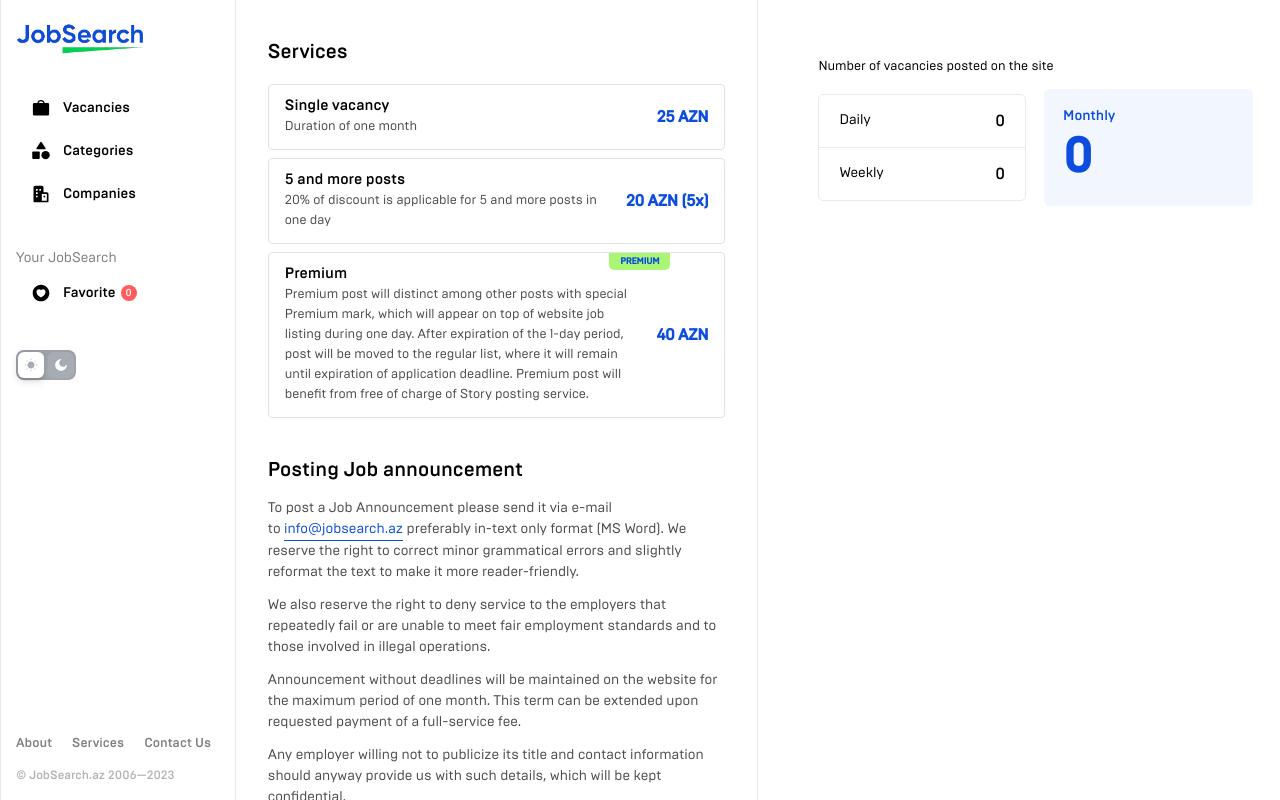
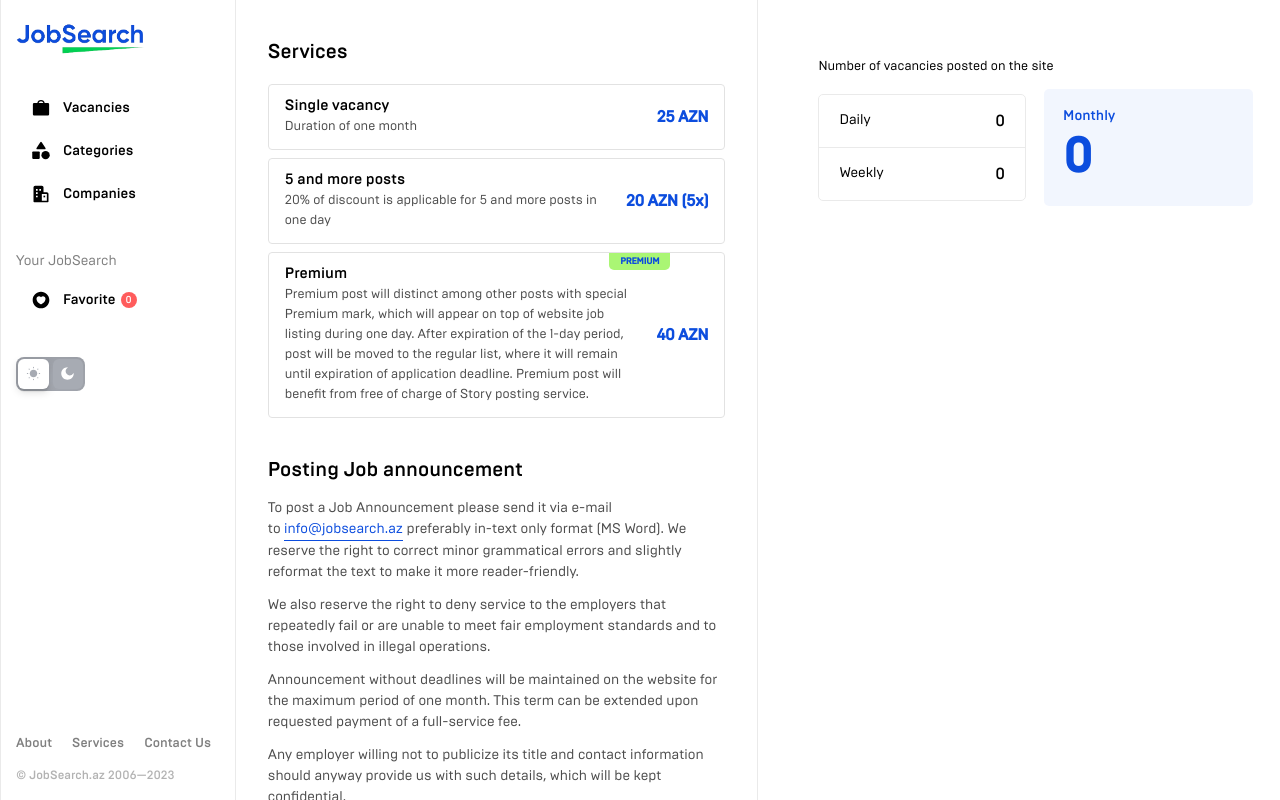
Before and after one commit to IsmayiI/JobSearch, a React (Vite) app: page /services in a window 1280 px wide. Built offline with nearby package versions, Linux system fonts and the light colour scheme; no server answers.

Commit message:
mode-btn fix

```diff
--- a/src/components/LeftBar/Menu.module.css
+++ b/src/components/LeftBar/Menu.module.css
@@ -77,6 +77,7 @@
    color: rgba(0, 0, 0, .5);
    display: block;
    margin-bottom: 0.9rem;
+   line-height: 1.5;
    transition: .3s linear;
 }
 
--- a/src/components/UI/ModeButton.module.css
+++ b/src/components/UI/ModeButton.module.css
@@ -6,10 +6,8 @@
    border-radius: 8px;
    padding: 0.2rem;
    box-shadow: inset 0 4px 18px rgba(0, 0, 0, .1);
-   width: 6rem;
-   height: 3rem;
-   /* transition: all .3s .05s linear; */
-
+   width: 6.9rem;
+   height: 3.4rem;
 }
 
 .mode button {
@@ -22,8 +20,8 @@
 }
 
 .mode svg {
-   width: 1.4rem;
-   height: 1.4rem;
+   width: 1.5rem;
+   height: 1.5rem;
 }
 
 
--- a/src/pages/Navigation/JobDescription.module.css
+++ b/src/pages/Navigation/JobDescription.module.css
@@ -1,5 +1,6 @@
 .description {
    padding: 2.5rem 4rem;
+   transition: color .3s linear;
 }
 
 .description h4 {
@@ -11,4 +12,5 @@
    white-space: pre-line;
    line-height: 1.5;
    margin-bottom: 2rem;
+
 }
--- a/src/pages/Navigation/LatestVacancies.jsx
+++ b/src/pages/Navigation/LatestVacancies.jsx
@@ -20,6 +20,7 @@ const LatestVacancies = () => {
       return <div>loading</div>
    }
 
+
    return (
       <>
          <ScrollBar>
@@ -31,7 +32,9 @@ const LatestVacancies = () => {
                         subtitle={vacancy.company_name}
                         view={vacancy.view}
                         created_at={vacancy.created_at}
-                        isLight={isLight} />
+                        like={vacancy.like}
+                        isLight={isLight}
+                        id={vacancy.id} />
                   </Link>
                ))}
             </div>
--- a/src/pages/Vacancies/Vacancy.jsx
+++ b/src/pages/Vacancies/Vacancy.jsx
@@ -19,8 +19,6 @@ const Vacancy = ({ img, title, subtitle, view, created_at, like, id }) => {
 
    const activeLikeStyle = like ? styles.active : styles.like
    const modeStyle = isLight ? '' : styles.dark
-
-
 
    const date = createDateString(created_at)
 
```
